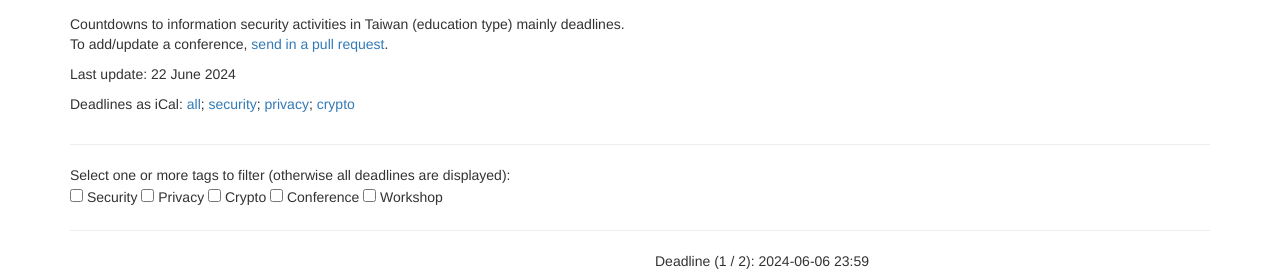
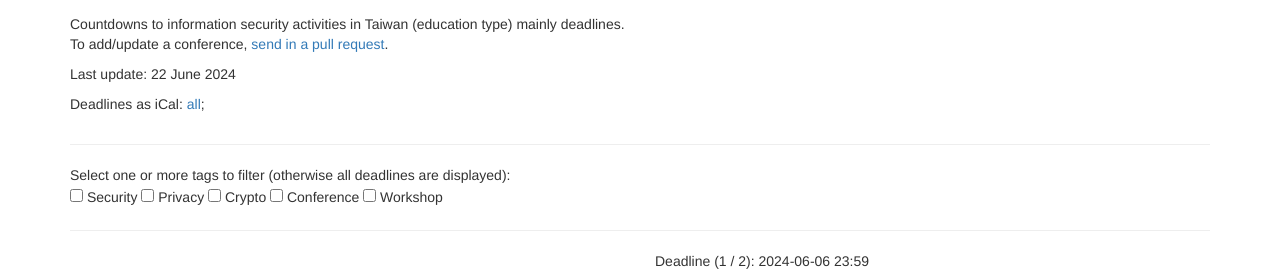
Before and after one commit to stwater20/taiwan-security-deadlines, a Jekyll site: the page built from index.html, in a window 1280 px wide and 900 px high. Shown: the part 135-409 px from the top of the window. Built offline with Jekyll 4.4.1, drawn with Linux system fonts in a browser that asks for light colours; nearby versions of some CDN libraries; comment, search, counter and statistics services are not loaded.

Commit message:
modified config

```diff
--- a/_config.yml
+++ b/_config.yml
@@ -6,7 +6,7 @@ domain: "stwter20.github.io"
 baseurl: "https://stwater20.github.io/taiwan-security-deadlines"
 
 twitter_username: stwater20
-github_username: taiwan-security-deadlines
+github_username: stwater20
 github_repo: taiwan-security-deadlines
 ga_id: G-QJL47SDS41
 
--- a/index.html
+++ b/index.html
@@ -33,9 +33,6 @@
                 <p>
                     Deadlines as iCal:
                     <a href="{{site.baseurl}}/ical/deadlines-all.ical">all</a>;
-                    <a href="{{site.baseurl}}/ical/deadlines-sec.ical">security</a>;
-                    <a href="{{site.baseurl}}/ical/deadlines-priv.ical">privacy</a>;
-                    <a href="{{site.baseurl}}/ical/deadlines-crypto.ical">crypto</a>
                 </p>
             </div>
           </div>
```
Also changed, not shown: 4 other files.
